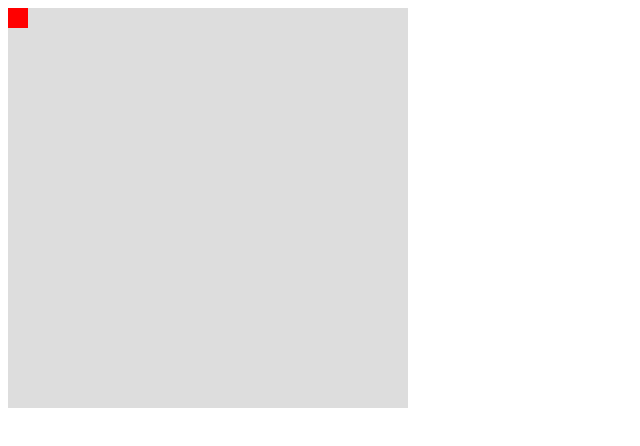
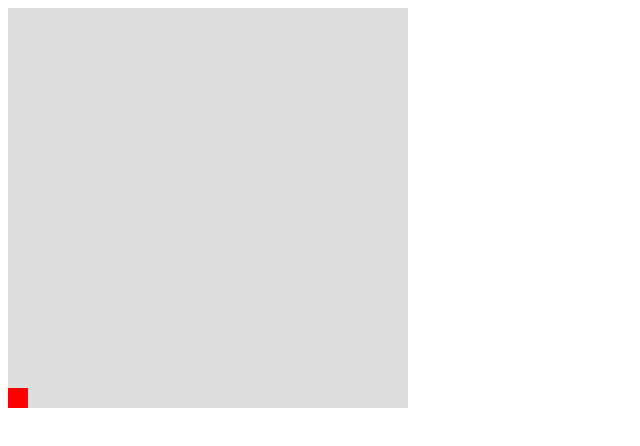
Before and after one commit to kilnan/canvasPlayground, a plain HTML site: page index.html in a window 1280 px wide. Shown: the full height of the page, 0-640 px from the left. Drawn offline with Linux system fonts and the light colour scheme.

Commit message:
gravity...

```diff
--- a/index.html
+++ b/index.html
@@ -5,6 +5,7 @@
 		var canvas = null;
 		var ctx = null;
 		var sprites = [];
+		var gravityInPixelsPerSecond = 100;
 
 		window.requestAnimFrame = (function(){
 		  return  window.requestAnimationFrame       ||
@@ -26,8 +27,10 @@
 				y: 0,
 				width: 20,
 				height: 20,
-				color: '#FF0000'
+				color: '#FF0000',
+				gravity: true
 			});
+			animateWorld();
 		}
 
 		function onAnimationFrame() {
@@ -51,8 +54,25 @@
 
 		}
 
+		function animateWorld() {
+			var interval = 10;
+			window.setInterval(function () {
+				for (var i = 0; i < sprites.length; i++) {
+					var sprite = sprites[i];
+					if (sprite.gravity) {
+						var pixelsToMove = gravityInPixelsPerSecond * interval / 1000;
+						sprite.y = sprite.y + pixelsToMove;
+						if (sprite.y + sprite.height > 400)
+						{
+							sprite.y = 400 - sprite.height;
+						}
+					}
+				}
+			}, interval);
+		}
+
 		window.onload = initialize;
-		window.requestAnimationFrame(onAnimationFrame);
+		window.setInterval(onAnimationFrame, 10);
 	</script>
 </head>
 <body>
```
